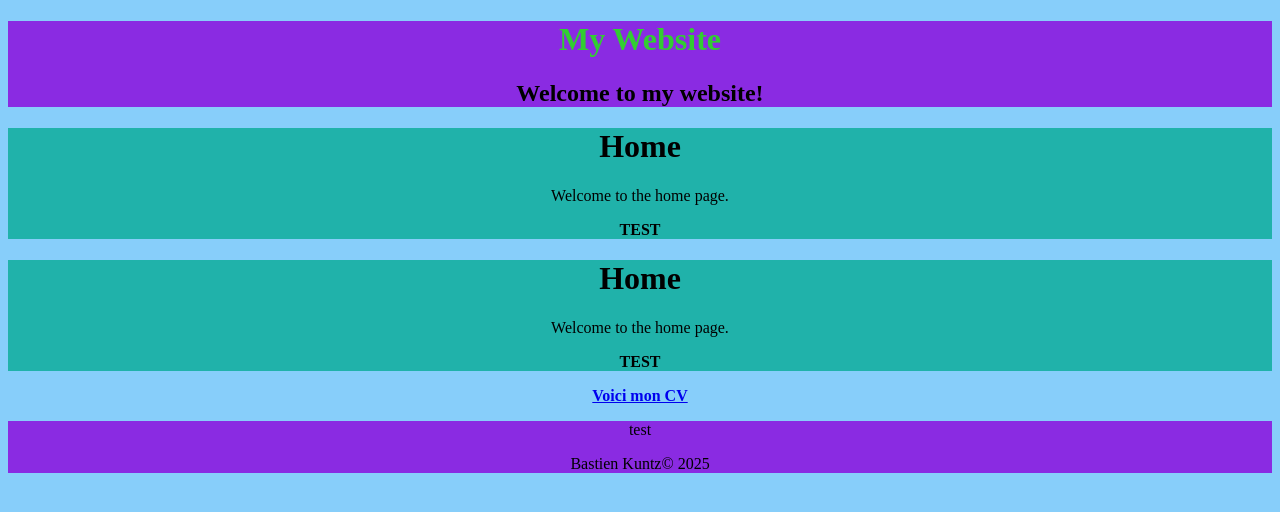
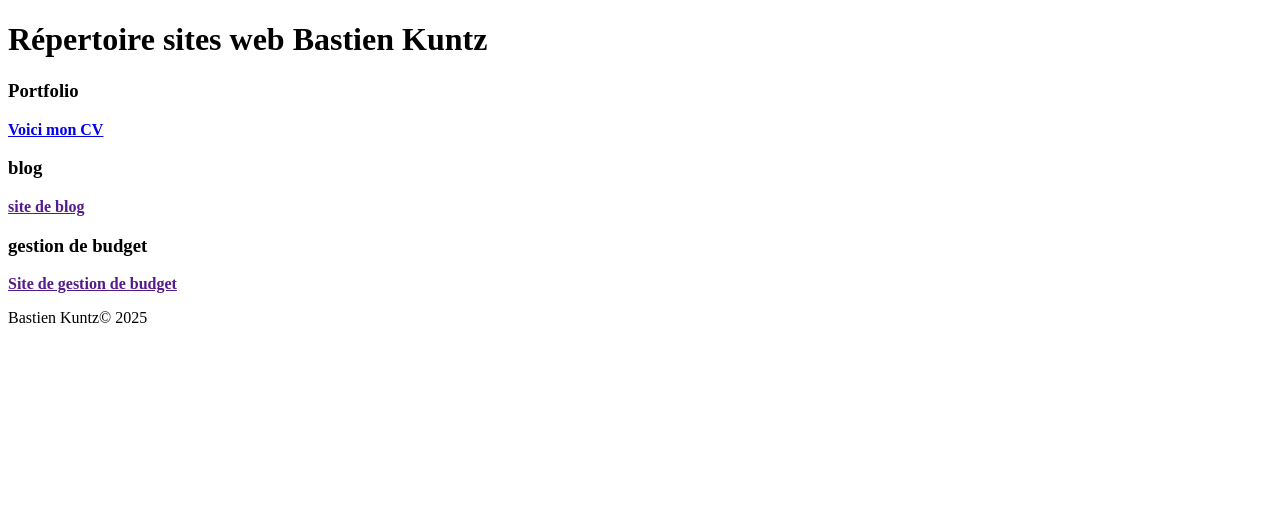
Before and after one commit to CrowHugin/web, a plain HTML site: page index.html in a window 1280 px wide. Drawn offline with Linux system fonts and the light colour scheme.

Commit message:
some ideas for the index

```diff
--- a/index.html
+++ b/index.html
@@ -2,35 +2,40 @@
 <html>
 
 <head>
-    <div style="background-color: blueviolet;">
-        <h1 style="color: limegreen; text-align: center;">
-            My Website
-        </h1>
-        <h2 style="color: black; text-align: center;">
-            Welcome to my website!
-    </div>
+    <meta charset="UTF-8">
+    <title>Répertoire sites web Bastien Kuntz</title>
 </head>
 
-<body style="background-color: lightskyblue; text-align: center;">
-    <div style="background-color: lightseagreen;">
-        <h1>Home</h1>
-        <p>Welcome to the home page.</p>
-        <p><B>TEST</B></p>
+<body>
+
+    <div>
+        <h1>Répertoire sites web Bastien Kuntz</h1>
     </div>
-    <div style="background-color: lightseagreen;">
-        <h1>Home</h1>
-        <p>Welcome to the home page.</p>
-        <p><B>TEST</B></p>
-    </div>
-    <div>
+
+    <div class="portfolio">
+        <h3>Portfolio</h3>
         <p>
-            <a href="./html/cv.html" target="_blank"><b>Voici mon CV</b></a>
+            <a href="./html/portfolio.html" target="_blank"><b>Voici mon CV</b></a>
         </p>
     </div>
+
+    <div class="portfolio">
+        <h3>blog</h3>
+        <p>
+            <a href="" target="_blank"><b>site de blog</b></a>
+        </p>
+    </div>
+
+    <div class="portfolio">
+        <h3>gestion de budget</h3>
+        <p>
+            <a href="" target="_blank"><b>Site de gestion de budget</b></a>
+        </p>
+    </div>
+
 </body>
 
-<footer style="background-color: blueviolet; text-align: center;">
-    <p>test</p>
+<footer>
     <p>Bastien Kuntz&copy; 2025</p>
 </footer>
 
```
